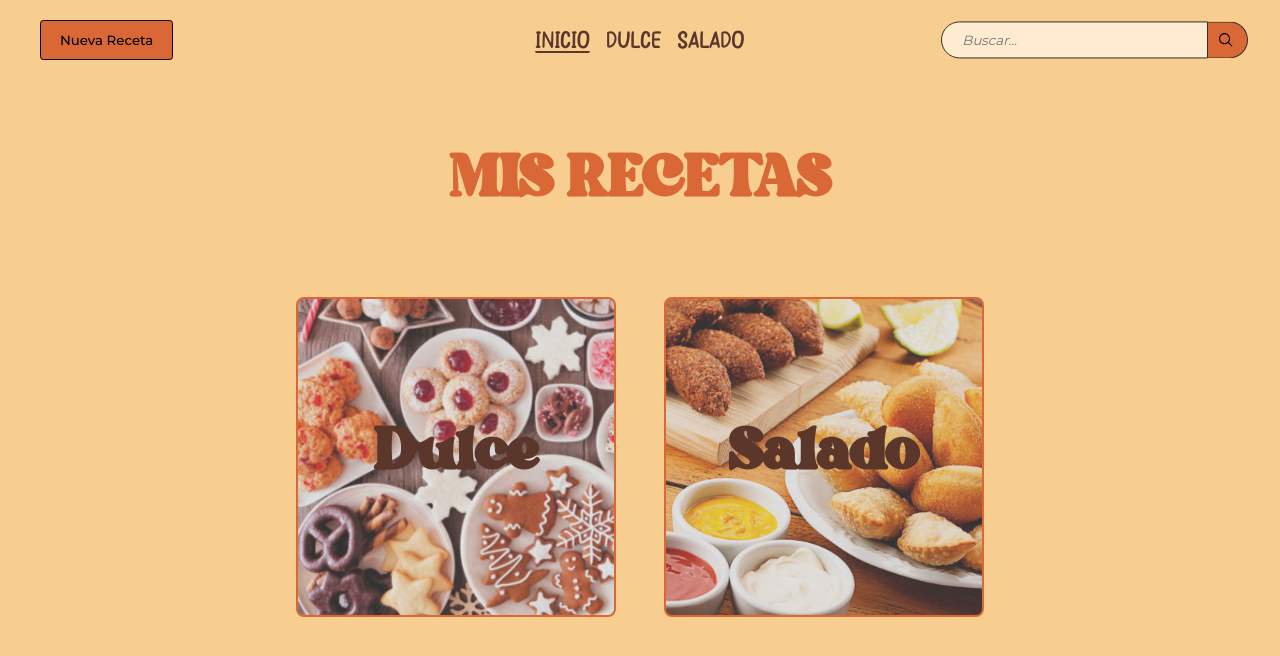
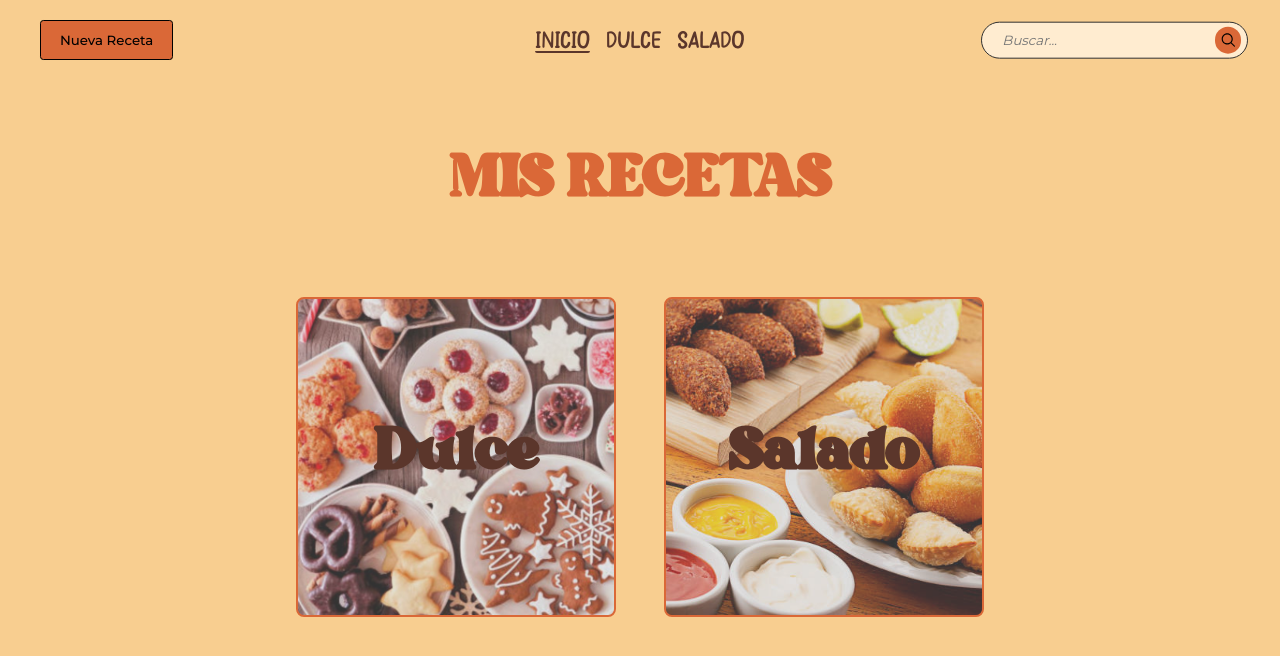
Before and after one commit to pedrolampo/recetario-silvi, a React (Create React App) app: page / in a window 1280 px wide. Shown: the top 656 px of the page. Built offline with nearby package versions, Linux system fonts and the light colour scheme.

Commit message:
search bar modified

```diff
--- a/src/components/Header/header.css
+++ b/src/components/Header/header.css
@@ -31,8 +31,7 @@ form.search-form {
   border-radius: 0;
   border: 1px solid rgb(48, 48, 48);
   padding-left: 1.5em;
-  border-top-left-radius: 3em;
-  border-bottom-left-radius: 3em;
+  border-radius: 3em;
   font-family: 'Montserrat';
   background-color: #ffecd0;
   color: #5b362b;
@@ -45,18 +44,19 @@ form.search-form {
 }
 
 .search-btn {
-  width: 3em;
-  height: calc(calc(1px / 2) + 2.75em);
+  position: absolute;
+  right: 0.5em;
+  width: 2em;
+  height: 2em;
   margin: 0;
   padding: 0;
   display: flex;
   justify-content: center;
   align-items: center;
-  border: 1px solid rgb(48, 48, 48);
-  border-top-right-radius: 3em;
-  border-bottom-right-radius: 3em;
-  border-left: none;
+  border: none;
+  border-radius: 3em;
   background-color: #da6837;
+  cursor: pointer;
 }
 .search-btn.disabled {
   pointer-events: none;
@@ -73,7 +73,6 @@ form.search-form {
 .search-btn svg {
   width: 1.25em;
   height: 1.25em;
-  transform: translateX(-10%);
 }
 
 .categories-list {
--- a/src/components/Main/main.css
+++ b/src/components/Main/main.css
@@ -15,10 +15,12 @@
   font-size: 5em;
   font-family: Bright;
   color: #da6837;
+  text-align: center;
 }
 
 .main-screen-container {
   display: flex;
+  flex-wrap: wrap;
   align-items: center;
   justify-content: center;
   gap: 3em;
```
